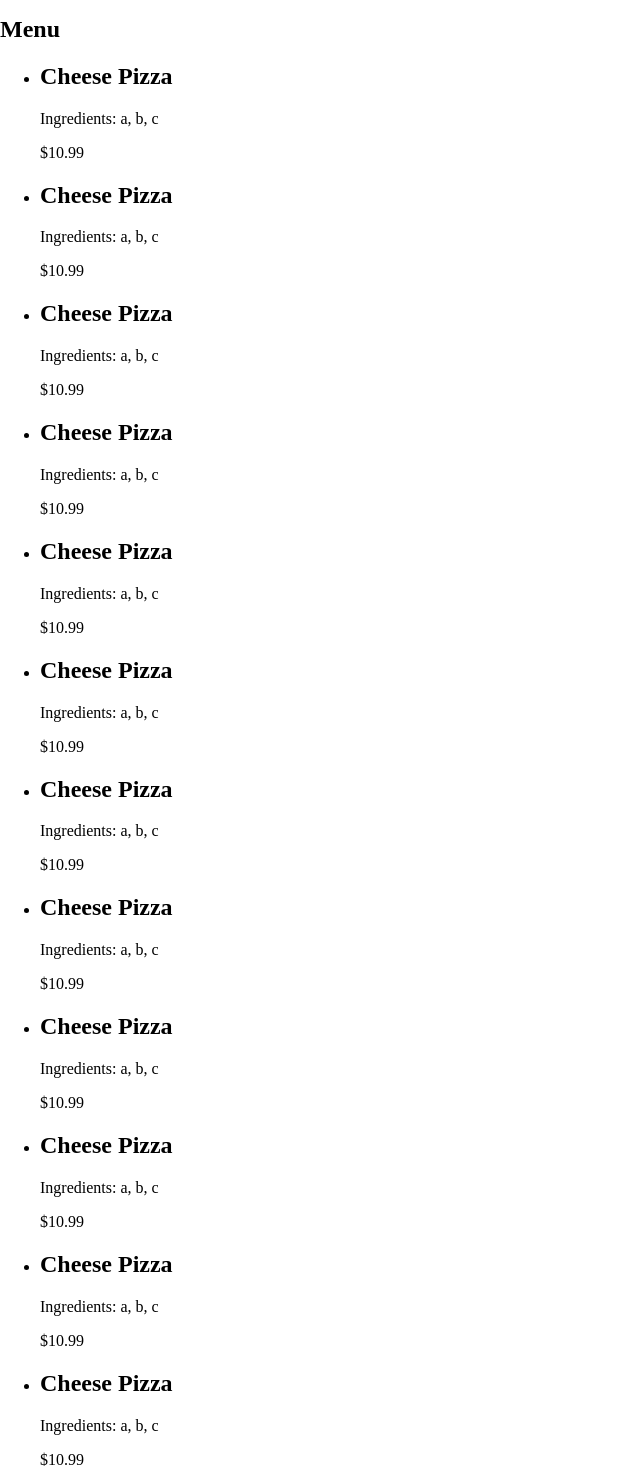
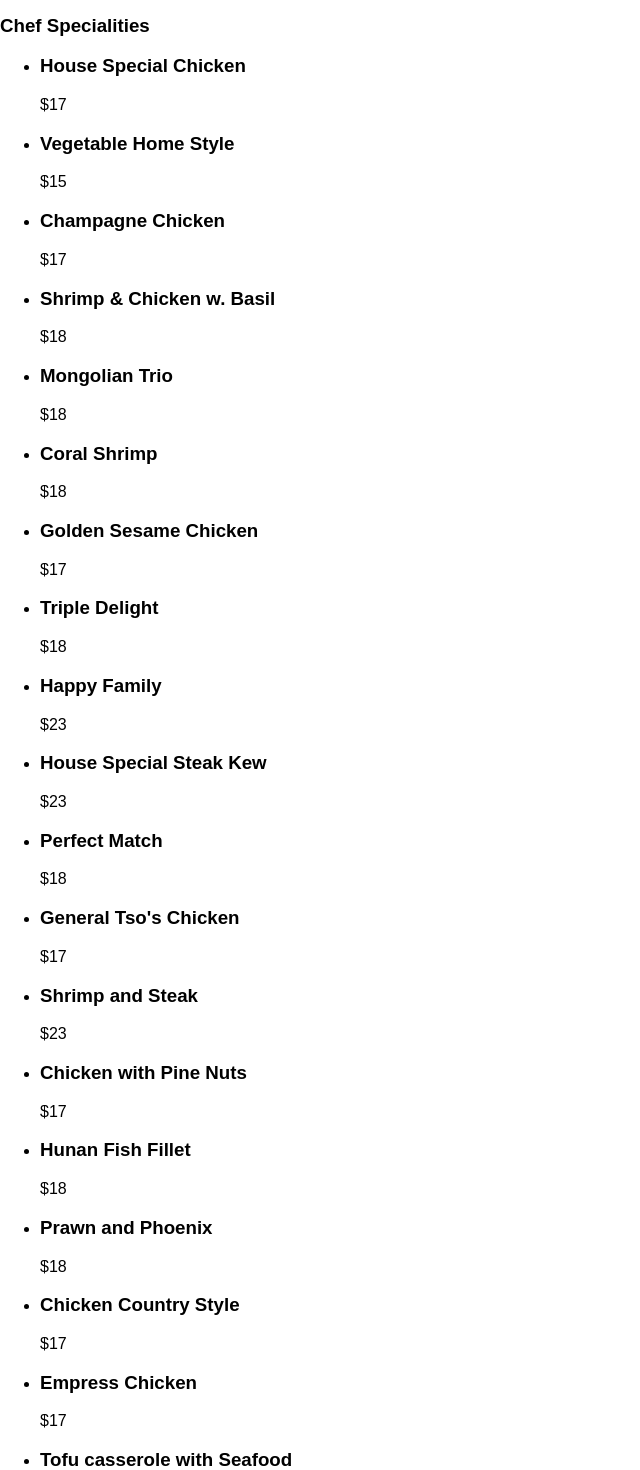
Before and after one commit to shino022/project_enid, a React (Vite) app in the folder client/: page / in a window 1280 px wide. Shown: the part 100-1570 px from the top of the page, without its empty margins (0-640 px from the left). Built offline with nearby package versions, Linux system fonts and the light colour scheme.

Commit message:
Added chef specialities, poultry and luncheon specials

```diff
--- a/client/src/components/Content.jsx
+++ b/client/src/components/Content.jsx
@@ -1,23 +1,24 @@
 import '../styles/Content.css'
-import { menuItems } from '../jsFiles/menuData';
+import { chefSpecialities } from '../jsFiles/chefSpecialities';
 import { glutenFree } from '../jsFiles/glutenFree';
 import { appetizers } from '../jsFiles/appetizers';
+import { poultry } from '../jsFiles/poultry';
 import { beefAndLamb } from '../jsFiles/beefAndLamb';
 import { FriedRiceNoodlesChowMein } from '../jsFiles/FriedRiceNoodlesChowMein';
 import { seafood } from '../jsFiles/seafood';
 import { pork } from '../jsFiles/pork';
 import { vegetables } from '../jsFiles/vegetables';
 import { thaiSpecials } from '../jsFiles/thaiSpecials';
+import { luncheonSpecial } from '../jsFiles/luncheonSpecial';
 
 function Content(){
     return(
         <div className="content">
-            <h2 className='menu_gluten'>Menu</h2>
+            <h3 className='checfSpecialities'>Chef Specialities</h3>
             <ul>
-                {menuItems.map((item) => (
+                {chefSpecialities.map((item) => (
                     <li key={item.name}>
-                        <h2>{item.name}</h2>
-                        <p>Ingredients: {item.ingredients}</p>
+                        <h3>{item.name}</h3>
                         <span>${item.price}</span>
                     </li>
                 ))}
@@ -41,56 +42,74 @@ function Content(){
                     </li>
                 ))}
             </ul>
-            <h2 className="beef_and_lamb">Beef and Lamb</h2>
+            <h3 className="poultry">Poultry</h3>
             <ul>
-                {beefAndLamb.map((item) => (
+                {poultry.map((item) => (
                     <li key = {item.name}>
-                        <h2>{item.name}</h2>
+                        <h3>{item.name}</h3>
                         <span>${item.price}</span>
                     </li>
                 ))}
             </ul>
-            <h2 className="seafood">Seafood</h2>
+            <h3 className="beef_and_lamb">Beef and Lamb</h3>
             <ul>
-                {seafood.map((item) => (
+                {beefAndLamb.map((item) => (
                     <li key = {item.name}>
-                        <h2>{item.name}</h2>
+                        <h3>{item.name}</h3>
                         <span>${item.price}</span>
                     </li>
                 ))}
             </ul>
-            <h2 className="pork">Pork</h2>
+            <h3 className="seafood">Seafood</h3>
             <ul>
-                {pork.map((item) => (
+                {seafood.map((item) => (
                     <li key = {item.name}>
-                        <h2>{item.name}</h2>
+                        <h3>{item.name}</h3>
                         <span>${item.price}</span>
                     </li>
                 ))}
             </ul>
-            <h2 className="vegetables">Vegetables</h2>
+            <h3 className="pork">Pork</h3>
             <ul>
-                {vegetables.map((item) => (
+                {pork.map((item) => (
                     <li key = {item.name}>
-                        <h2>{item.name}</h2>
+                        <h3>{item.name}</h3>
                         <span>${item.price}</span>
                     </li>
                 ))}
             </ul>
-            <h2 className="fried_rice_noodles_chow_mein">Fried Rice, Noodles, Chow Mein</h2>
+            <h3 className="vegetables">Vegetables</h3>
             <ul>
-                {FriedRiceNoodlesChowMein.map((item) => (
+                {vegetables.map((item) => (
                     <li key = {item.name}>
-                        <h2>{item.name}</h2>
+                        <h3>{item.name}</h3>
                         <span>${item.price}</span>
                     </li>
                 ))}
             </ul>
-            <h2 className="thai_specials">Thai Specials</h2>
+            <h3 className="fried_rice_noodles_chow_mein">Fried Rice, Noodles, Chow Mein</h3>
+            <ul>
+                {FriedRiceNoodlesChowMein.map((item) => (
+                    <li key = {item.name}>
+                        <h3>{item.name}</h3>
+                        <span>${item.price}</span>
+                    </li>
+                ))}
+            </ul>
+            <h3 className="thai_specials">Thai Specials</h3>
             <ul>
                 {thaiSpecials.map((item) => (
                     <li key = {item.name}>
-                        <h2>{item.name}</h2>
+                        <h3>{item.name}</h3>
+                        <span>${item.price}</span>
+                    </li>
+                ))}
+            </ul>
+            <h3 className="luncheon_special">Luncheon Special</h3>
+            <ul>
+                {luncheonSpecial.map((item) => (
+                    <li key = {item.name}>
+                        <h3>{item.name}</h3>
                         <span>${item.price}</span>
                     </li>
                 ))}
--- /dev/null
+++ b/client/src/jsFiles/chefSpecialities.js
@@ -0,0 +1,114 @@
+export const chefSpecialities = [
+    {
+        name: "House Special Chicken",
+        price: 17,
+        description: "Tender chicken chunks fried to a crisp & sautéed w rich garlic sauce.",
+        spice: null
+    },
+    {
+        name: "Vegetable Home Style",
+        price: 15,
+        description: "Broccoli, snow peas, zucchini, cabbage, fried tofu, mushrooms & carrots sautéed with gourmet hot garlic sauce.",
+        spice: null
+    },
+    {
+        name: "Champagne Chicken",
+        price: 17,
+        description: "Sliced white meat chicken, snow peas, water chestnuts & mushrooms sautéed with Chinese rice wine sauce.",
+        spice: null
+    },
+    {
+        name: "Shrimp & Chicken w. Basil",
+        price: 18,
+        description: "Large shrimp, white meat chicken & fresh garlic sautéed with basil sauce.",
+        spice: null
+    },
+    {
+        name: "Mongolian Trio",
+        price: 18,
+        description: "Beef, shrimp, chicken, scallions and onions sautéed w. light brown sauce.",
+        spice: null
+    },
+    {
+        name: "Coral Shrimp",
+        price: 18,
+        description: "Lightly battered shrimp stir-fried with red pepper, snow peas, celery & shredded ginger in Chef's special ginger sauce.",
+        spice: null
+    },
+    {
+        name: "Golden Sesame Chicken",
+        price: 17,
+        description: "Triple delight of shrimp, chicken and beef sautéed with broccoli, baby corn and mushrooms in a rich brown sauce.",
+        spice: null
+    },
+    {
+        name: "Triple Delight",
+        price: 18,
+        description: "Shrimp, chicken and beef sautéed with broccoli, baby corn and mushrooms in a rich brown sauce.",
+        spice: null
+    },
+    {
+        name: "Happy Family",
+        price: 23,
+        description: "Fillet mignon, shrimp and chicken sautéed with assorted vegetables in a white wine sauce.",
+        spice: null
+    },
+    {
+        name: "House Special Steak Kew",
+        price: 23,
+        description: "Fillet mignon sautéed with vegetables in gourmet brown sauce.",
+        spice: null
+    }, {
+        name: "Perfect Match",
+        price: 18,
+        description: "Chicken and shrimp sautéed with peanut flavored brown sauce.",
+        spice: null
+    },
+    {
+        name: "General Tso's Chicken",
+        price: 17,
+        description: "Fillet mignon and shrimp sautéed w. broccoli, pepper & mushroom in brown sauce.",
+        spice: null
+    },
+    {
+        name: "Shrimp and Steak",
+        price: 23,
+        description: "Chicken and shrimp sautéed with snow peas & zucchini in Szechuan chili sauce.",
+        spice: null
+    },
+    {
+        name: "Chicken with Pine Nuts",
+        price: 17,
+        description: "Sautéed chicken and mixed veg. in brown sauce, topped with pine nuts.",
+        spice: null
+    },
+    {
+        name: "Hunan Fish Fillet",
+        price: 18,
+        description: "Lightly fried fillet of flounder, showered with rich Hunan chili sauce.",
+        spice: null
+    },
+    {
+        name: "Prawn and Phoenix",
+        price: 18,
+        description: "Chicken & shrimp sautéed w. snow peas & zucchini in Szechuan chili sauce.",
+        spice: null
+    },
+    {
+        name: "Chicken Country Style",
+        price: 17,
+        description: "Chicken strips sautéed w. onion, pepper & baby corn in Chinese satay sauce.",
+        spice: null
+    },
+    {
+        name: "Empress Chicken",
+        price: 17,
+        description: "Chicken w. broccoli, water chestnuts and mushroom in Hunan chili sauce.",
+        spice: null
+    },
+    {
+        name: "Tofu casserole with Seafood",
+        price: 19,
+        description: "Fried tofu, shrimp, scallops, squid, black mushrooms, water chestnuts, cabbage and baby bok choy in a light brown sauce"
+    }
+]
--- /dev/null
+++ b/client/src/jsFiles/luncheonSpecial.js
@@ -0,0 +1,112 @@
+export const luncheonSpecial = [
+    {
+        name: "Sweet & Sour Pork",
+        price: 12.5,
+        spice: null
+      },
+      {
+        name: "Shredded Pork with Broccoli",
+        price: 12.5,
+        spice: null
+      },
+      {
+        name: "Twice Cooked Pork",
+        price: 12.5,
+        spice: null
+      },
+      {
+        name: "Sautéed Mixed Vegetables",
+        price: 12.5,
+        spice: null
+      },
+      {
+        name: "Lo Mein",
+        price: 12.5,
+        spice: null
+      },
+      {
+        name: "Chow Mein",
+        price: 12.5,
+        spice: null
+      },
+      {
+        name: "Sliced Chicken with Broccoli",
+        price: 12.5,
+        spice: null
+      },
+      {
+        name: "Sliced Chicken with Mushrooms",
+        price: 12.5,
+        spice: null
+      },
+      {
+        name: "Sliced Chicken with Garlic Sauce",
+        price: 12.5,
+        spice: null
+      },
+      {
+        name: "Diced Chicken with Cashew Nuts",
+        price: 12.5,
+        spice: null
+      },
+      {
+        name: "Diced Chicken and Shrimp Combination",
+        price: 12.5,
+        spice: null
+      },
+      {
+        name: "Pepper Steak",
+        price: 12.5,
+        spice: null
+      },
+      {
+        name: "Sliced Beef with Broccoli",
+        price: 12.5,
+        spice: null
+      },
+      {
+        name: "Sliced Beef with Mixed Vegetables",
+        price: 12.5,
+        spice: null
+      },
+      {
+        name: "Shredded Beef Szechuan Style",
+        price: 12.5,
+        spice: null
+      },
+      {
+        name: "Sweet and Sour Chicken",
+        price: 12.5,
+        spice: null
+      },
+      {
+        name: "Baby Shrimps with Mixed Vegetables",
+        price: 12.5,
+        spice: null
+      },
+      {
+        name: "Baby Shrimps with Garlic Sauce",
+        price: 12.5,
+        spice: null
+      },
+      {
+        name: "Baby Shrimps with Hot Pepper Sauce",
+        price: 12.5,
+        spice: null
+      },
+      {
+        name: "Roast Pork with Mixed Vegetables",
+        price: 12.5,
+        spice: null
+      },
+      {
+        name: "Sliced Chicken with Mixed Vegetables",
+        price: 12.5,
+        spice: null
+      },
+      {
+        name: "Bean Curd with Mixed Vegetables",
+        price: 12.5,
+        spice: null
+      }
+]
--- a/client/src/jsFiles/menuData.js
+++ /dev/null
@@ -1,82 +0,0 @@
-export const menuItems = [
-    {
-        name: "Cheese Pizza",
-        ingredients: "a, b, c",
-        price: 10.99
-    },
-    {
-        name: "Cheese Pizza",
-        ingredients: "a, b, c",
-        price: 10.99
-    },
-    {
-        name: "Cheese Pizza",
-        ingredients: "a, b, c",
-        price: 10.99
-    },
-    {
-        name: "Cheese Pizza",
-        ingredients: "a, b, c",
-        price: 10.99
-    },
-    {
-        name: "Cheese Pizza",
-        ingredients: "a, b, c",
-        price: 10.99
-    },
-    {
-        name: "Cheese Pizza",
-        ingredients: "a, b, c",
-        price: 10.99
-    },
-    {
-        name: "Cheese Pizza",
-        ingredients: "a, b, c",
-        price: 10.99
-    },
-    {
-        name: "Cheese Pizza",
-        ingredients: "a, b, c",
-        price: 10.99
-    },
-    {
-        name: "Cheese Pizza",
-        ingredients: "a, b, c",
-        price: 10.99
-    },
-    {
-        name: "Cheese Pizza",
-        ingredients: "a, b, c",
-        price: 10.99
-    },
-    {
-        name: "Cheese Pizza",
-        ingredients: "a, b, c",
-        price: 10.99
-    },
-    {
-        name: "Cheese Pizza",
-        ingredients: "a, b, c",
-        price: 10.99
-    },
-    {
-        name: "Cheese Pizza",
-        ingredients: "a, b, c",
-        price: 10.99
-    },
-    {
-        name: "Cheese Pizza",
-        ingredients: "a, b, c",
-        price: 10.99
-    },
-    {
-        name: "Cheese Pizza",
-        ingredients: "a, b, c",
-        price: 10.99
-    },
-    {
-        name: "Cheese Pizza",
-        ingredients: "a, b, c",
-        price: 10.99
-    },
-]
--- /dev/null
+++ b/client/src/jsFiles/poultry.js
@@ -0,0 +1,82 @@
+export const poultry = [
+    {
+        name: "Sliced Chicken w. Asparagus",
+        price: 16,
+        spice: null
+      },
+      {
+        name: "Sliced Chicken w. Garlic Sauce",
+        price: 16,
+        spice: null
+      },
+      {
+        name: "Sliced Chicken w. Broccoli",
+        price: 16,
+        spice: null
+      },
+      {
+        name: "Chicken w. Snow Peas & Mushrooms",
+        price: 16,
+        spice: null
+      },
+      {
+        name: "Chicken w. Mixed Vegetables",
+        price: 16,
+        spice: null
+      },
+      {
+        name: "Moo Shu Chicken",
+        price: 16,
+        spice: null
+      },
+      {
+        name: "Chicken w. Black Bean Sauce",
+        price: 16,
+        spice: null
+      },
+      {
+        name: "Kung Pao Chicken",
+        price: 16,
+        spice: null
+      },
+      {
+        name: "Diced Chicken w. Cashew Nuts",
+        price: 16,
+        spice: null
+      },
+      {
+        name: "Diced Chicken w. Walnuts",
+        price: 16,
+        spice: null
+      },
+      {
+        name: "Lemon Chicken",
+        price: 16,
+        spice: null
+      },
+      {
+        name: "Sweet and Sour Chicken",
+        price: 16,
+        spice: null
+      },
+      {
+        name: "Sliced Chicken with Eggplant",
+        price: 16,
+        spice: null
+      },
+      {
+        name: "Curry Chicken",
+        price: 16,
+        spice: null
+      },
+      {
+        name: "Crispy Orange Chicken",
+        price: 17,
+        spice: null
+      },
+      {
+        name: "Diced Chicken and Shrimp Combo",
+        price: 17,
+        spice: null
+      }
+]
--- a/client/src/styles/Content.css
+++ b/client/src/styles/Content.css
@@ -0,0 +1,3 @@
+.content >*{
+    font-family: 'YourFont', sans-serif;
+}
```
